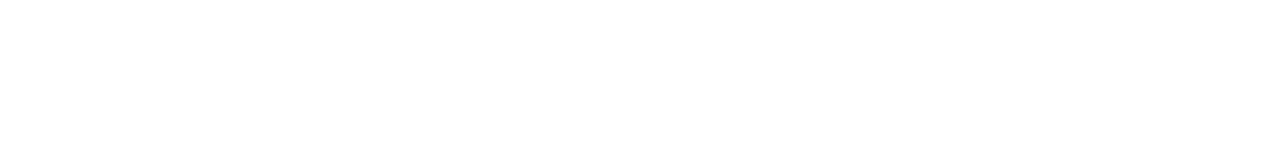
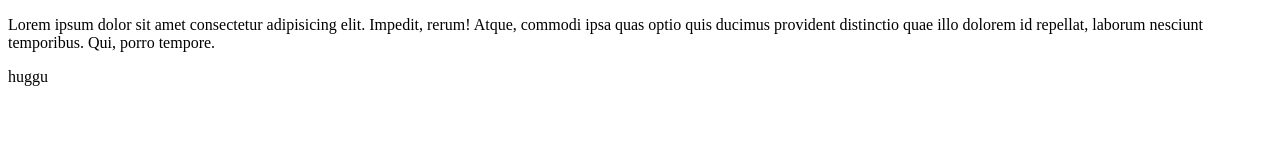
Before and after one commit to kaiem1/my-first-github-repo, a plain HTML site: page index.html in a window 1280 px wide. Drawn offline with Linux system fonts and the light colour scheme.

Commit message:
add: add p tag

```diff
--- a/index.html
+++ b/index.html
@@ -6,6 +6,8 @@
     <title>My first ever github repo</title>
 </head>
 <body>
+    <p>Lorem ipsum dolor sit amet consectetur adipisicing elit. Impedit, rerum! Atque, commodi ipsa quas optio quis ducimus provident distinctio quae illo dolorem id repellat, laborum nesciunt temporibus. Qui, porro tempore.</p>
 
+    <p>huggu</p>
 </body>
 </html>
```
